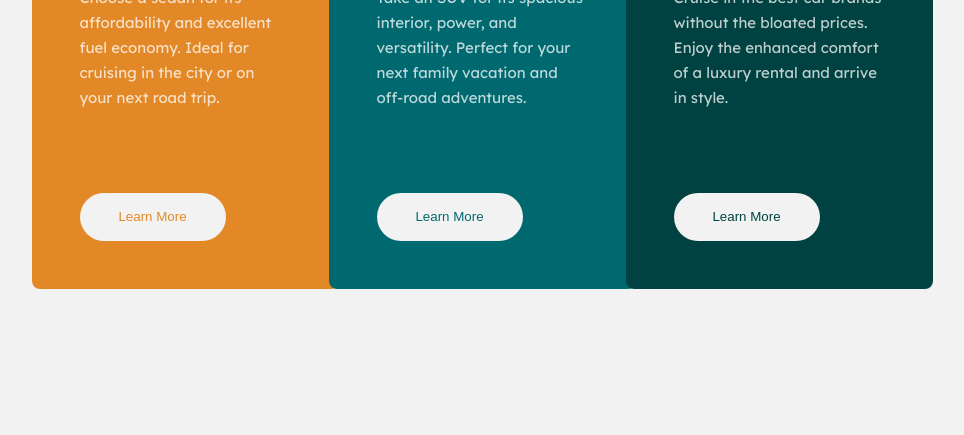
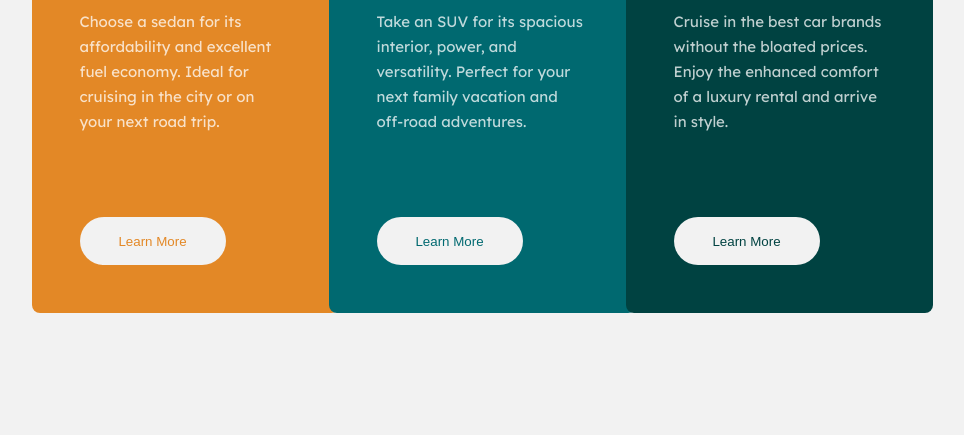
Before and after one commit to tiago-jv0/3-column-preview-card-componen, a website: page index.html in a window 1280 px wide. Shown: the part 365-800 px from the top of the page, without its empty margins (153-1117 px from the left). Drawn offline with Linux system fonts and the light colour scheme.

Commit message:
feat: improve layout organization

```diff
--- a/scss/base/_base.scss
+++ b/scss/base/_base.scss
@@ -13,12 +13,12 @@ html {
 
 body {
   background-color: var(--very-light-gray);
+  padding: 2rem;
 
   @media screen and (min-width: 768px) {
     height: 100vh;
-    padding: 2rem;
+    padding: 0;
     display: flex;
-    align-items: center;
     justify-content: center;
   }
 }
--- a/scss/components/_cards.scss
+++ b/scss/components/_cards.scss
@@ -9,6 +9,8 @@
 
     @media screen and (min-width: 768px) {
         flex-direction: row;
+        margin-top: 17.1rem;
+
 
         & > *:not(first-of-type) {
             margin-top: 0;
```
Also changed, not shown: styles.css, 1 other file.
